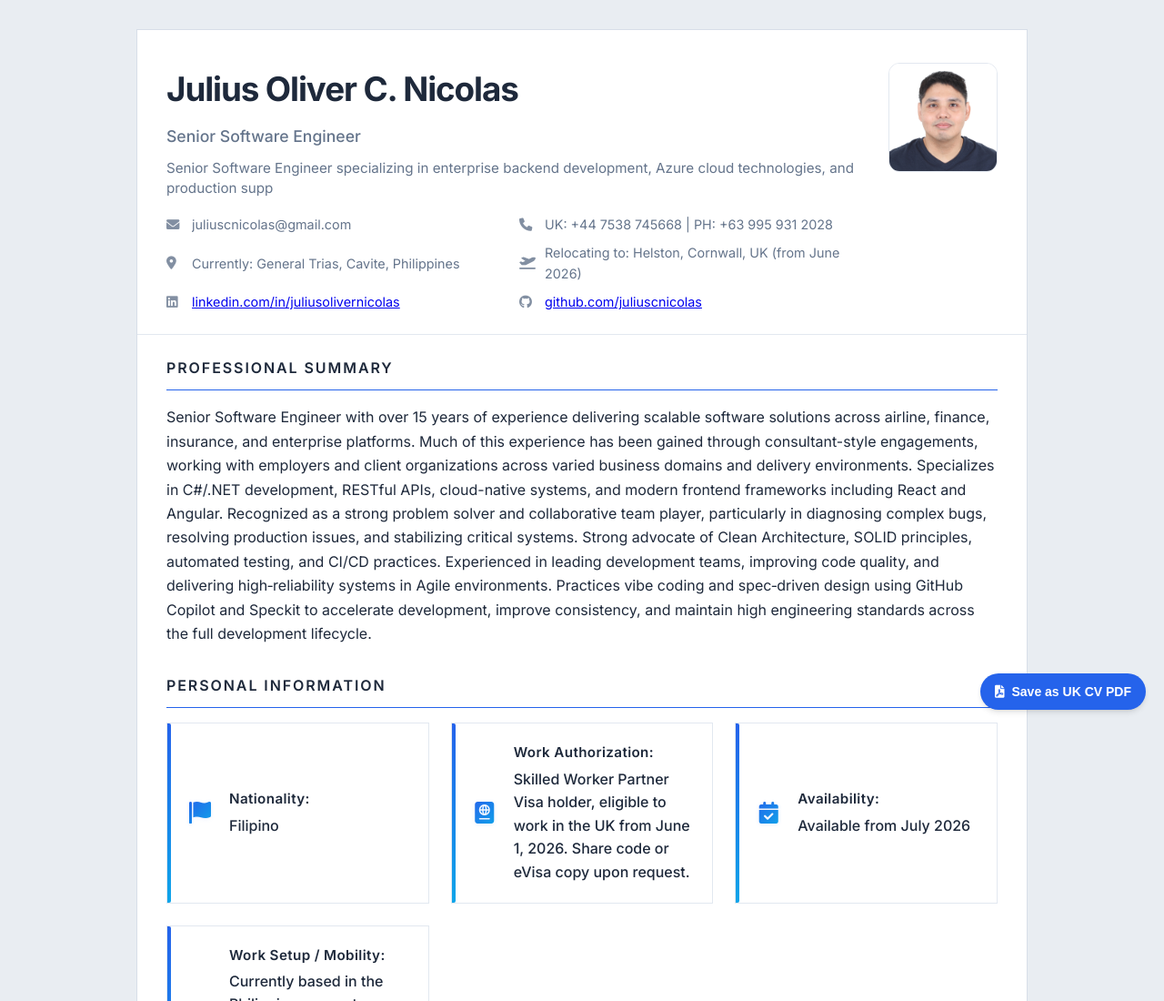
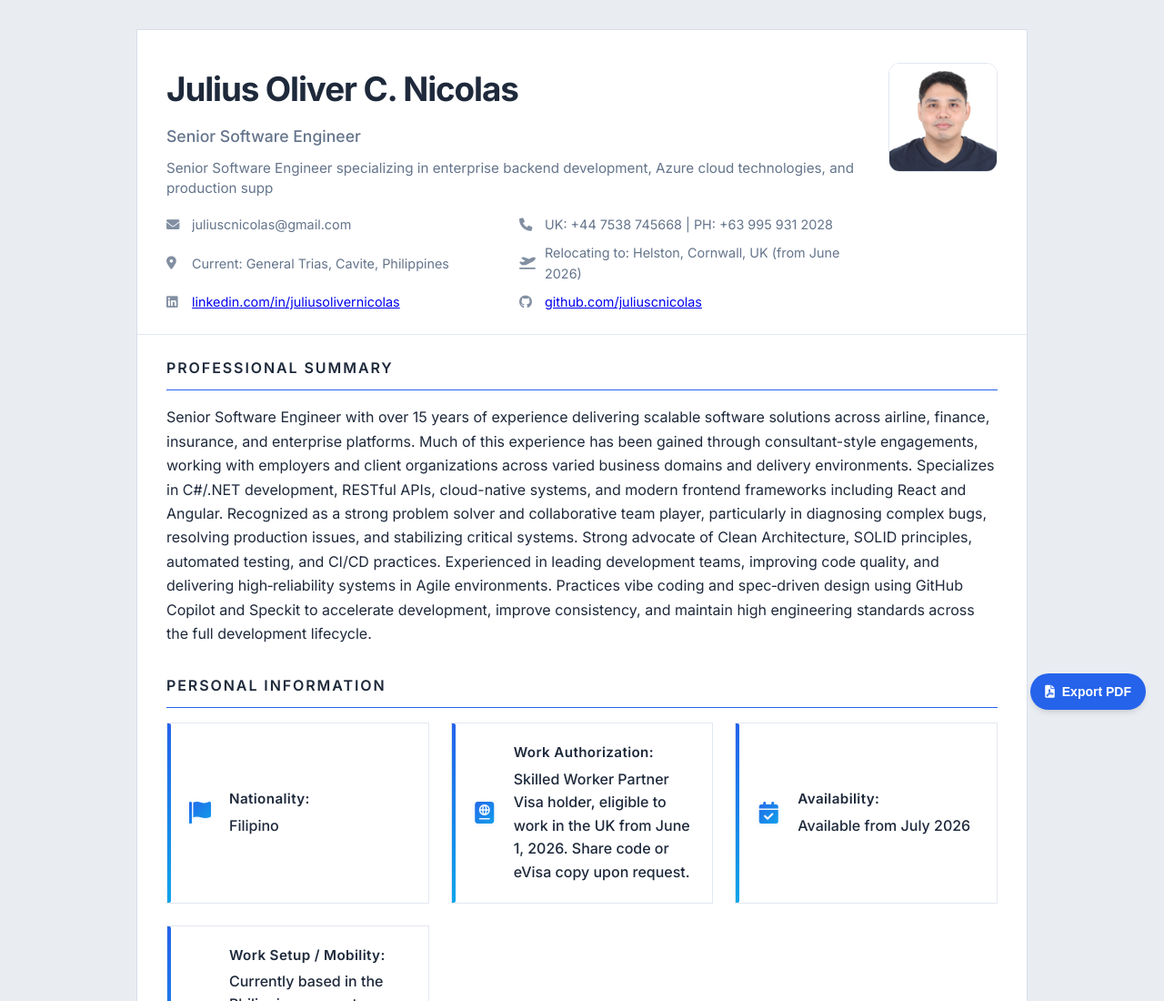
Before and after one commit to juliuscnicolas/my-cv, a plain HTML site: page index.html in a window 1280 px wide. Shown: the top 1100 px of the page at 91% size. Drawn offline with Linux system fonts and the light colour scheme.

Commit message:
updated button text and text fixes

```diff
--- a/index.html
+++ b/index.html
@@ -32,7 +32,7 @@
                     </div>
                     <div class="contact-item">
                         <i class="fas fa-map-marker-alt"></i>
-                        <span>Currently: General Trias, Cavite, Philippines</span>
+                        <span>Current: General Trias, Cavite, Philippines</span>
                     </div>
                     <div class="contact-item">
                         <i class="fas fa-plane-departure"></i>
--- a/script.js
+++ b/script.js
@@ -529,7 +529,7 @@ document.addEventListener('DOMContentLoaded', function() {
             return;
         }
 
-        exportButtonRef.innerHTML = '<i class="fas fa-file-pdf"></i> Save as UK CV PDF';
+        exportButtonRef.innerHTML = '<i class="fas fa-file-pdf"></i> Export PDF';
         exportButtonRef.title = 'Export a UK-standard CV as a print-ready PDF';
     }
 
@@ -704,7 +704,7 @@ document.addEventListener('DOMContentLoaded', function() {
                     <span style="font-size:1.5rem;line-height:1;margin-top:0.1rem;">&#127477;&#127469;</span>
                     <span>
                         <span style="display:block;font-size:0.92rem;font-weight:700;color:#1e293b;margin-bottom:0.2rem;">PH - CV</span>
-                        <span style="display:block;font-size:0.8rem;color:#64748b;line-height:1.45;">Includes photo and PH address. For Philippine employers.</span>
+                        <span style="display:block;font-size:0.8rem;color:#64748b;line-height:1.45;">Includes photo and PH address. For Philippines employers.</span>
                     </span>
                 </button>
 
```
